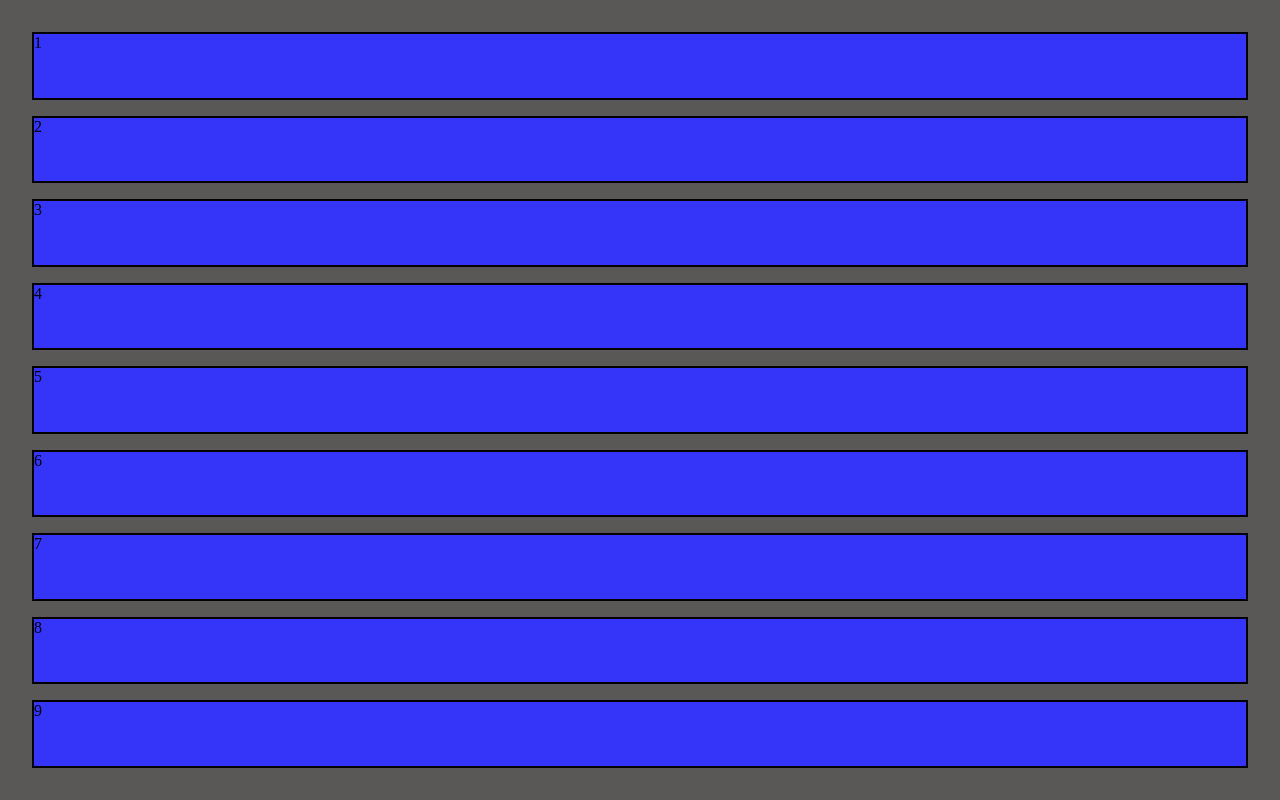
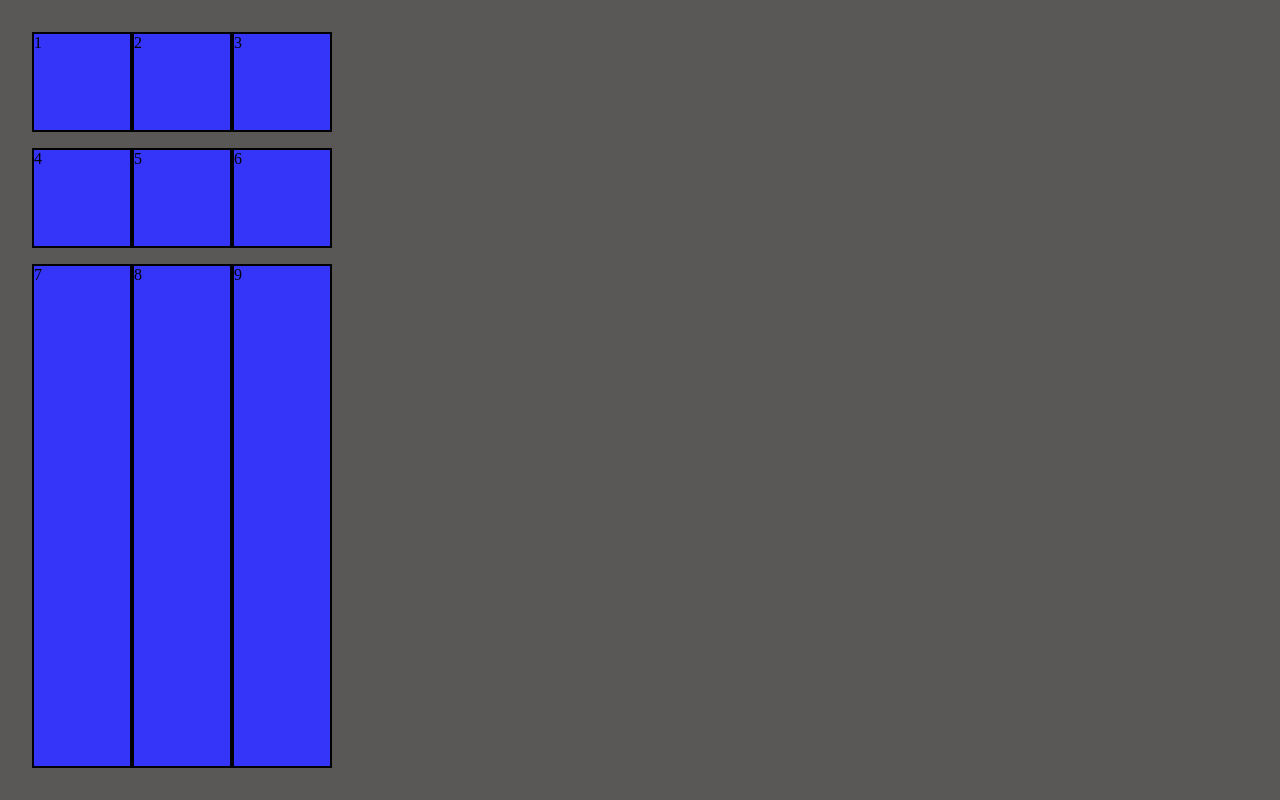
Before and after one commit to arbazzkhann/HTML-and-CSS, a plain HTML site: page Prectice/4. Grid/index.html in a window 1280 px wide. Drawn offline with Linux system fonts and the light colour scheme.

Commit message:
grid-template-rows and columns

```diff
--- a/Prectice/4. Grid/index.html
+++ b/Prectice/4. Grid/index.html
@@ -19,6 +19,11 @@
 
             display: grid;
             row-gap: 1rem;
+            /* column-gap: 1rem; */
+
+            grid-template-rows: 100px 100px;
+            grid-template-columns: 100px 100px 100px;
+
 
         }
 
```
